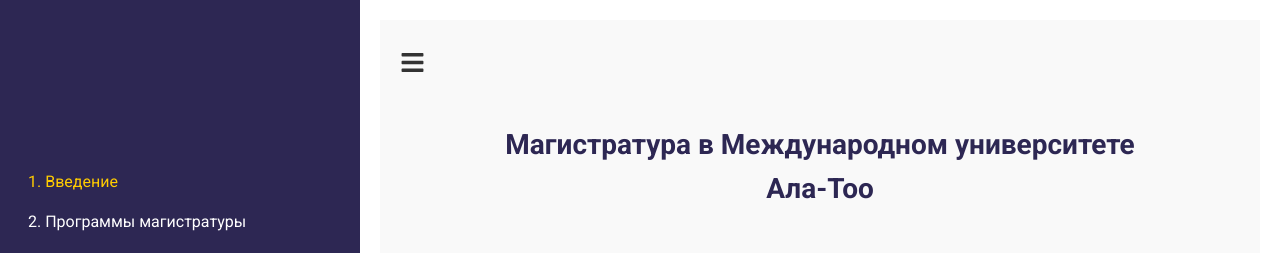
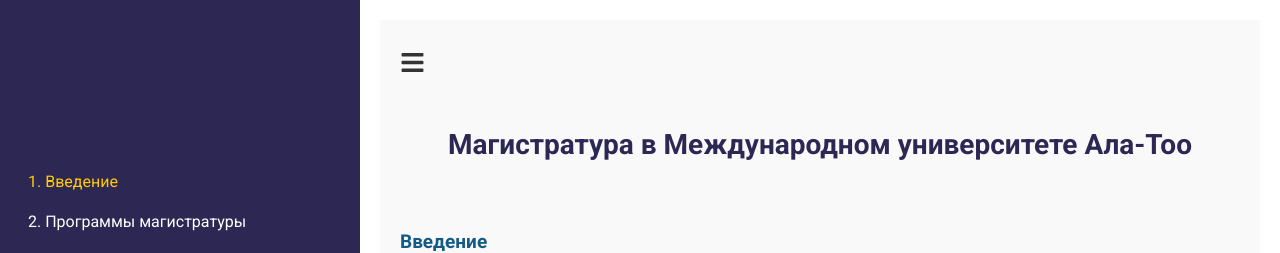
Before and after one commit to talantovadi/aiu-masters-degree, a React (Create React App) app: page / in a window 1280 px wide. Shown: the top 253 px of the page. Built offline with nearby package versions, Linux system fonts and the light colour scheme; data requests are answered from the project's data file.

Commit message:
fixed itro h1

```diff
--- a/src/Introduction/Introduction.scss
+++ b/src/Introduction/Introduction.scss
@@ -18,7 +18,7 @@
   background-color: #f9f9f9;
 
   h1 {
-    width: 650px;
+    max-width: 650px;
     font-size: 35px;
     color: var(--dark-blue);
     margin: 0 auto 60px;
```
